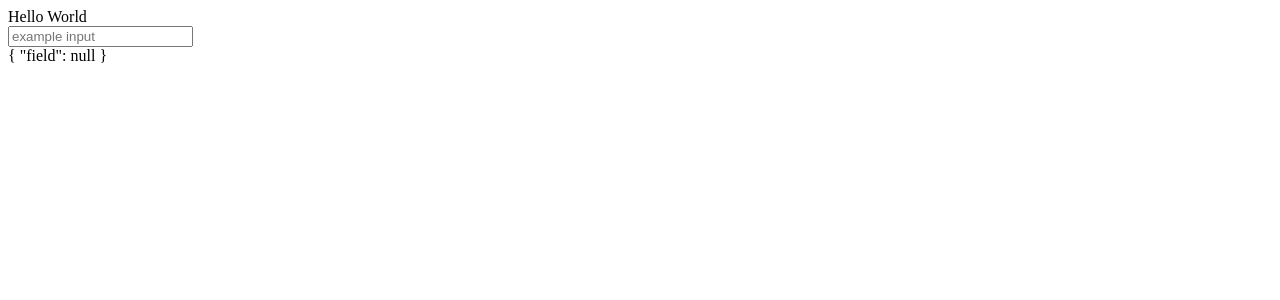
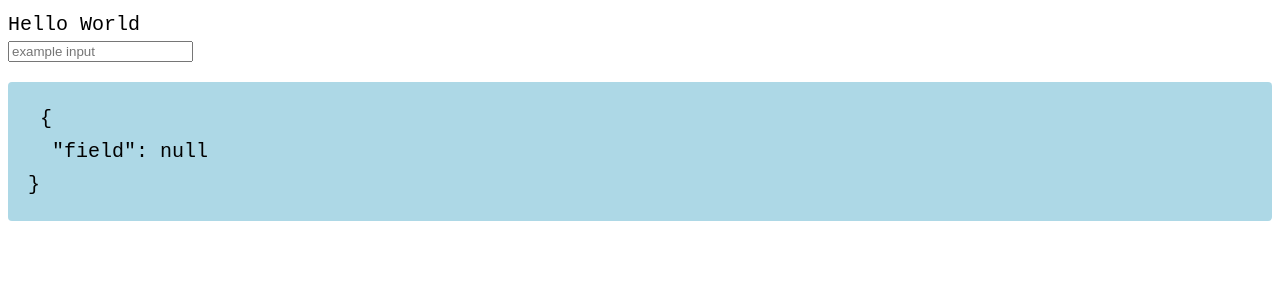
Before and after one commit to m-thompson-code/rfc-strict-form-types-examples, an Angular app: page / in a window 1280 px wide. Shown: the top 300 px of the page. Built offline with nearby package versions, Linux system fonts and the light colour scheme.

Commit message:
Added some styles

```diff
--- a/src/styles.scss
+++ b/src/styles.scss
@@ -1 +1,18 @@
 /* You can add global styles to this file, and also import other style files */
+body {
+    font-family: 'Courier New', Courier, monospace;
+    font-size: 20px;
+    line-height: 1.65;
+}
+
+label, input {
+    display: block;
+}
+
+div {
+    padding: 20px;
+    margin-top: 20px;
+    white-space: pre;
+    background:lightblue;
+    border-radius: 4px;
+}
```
